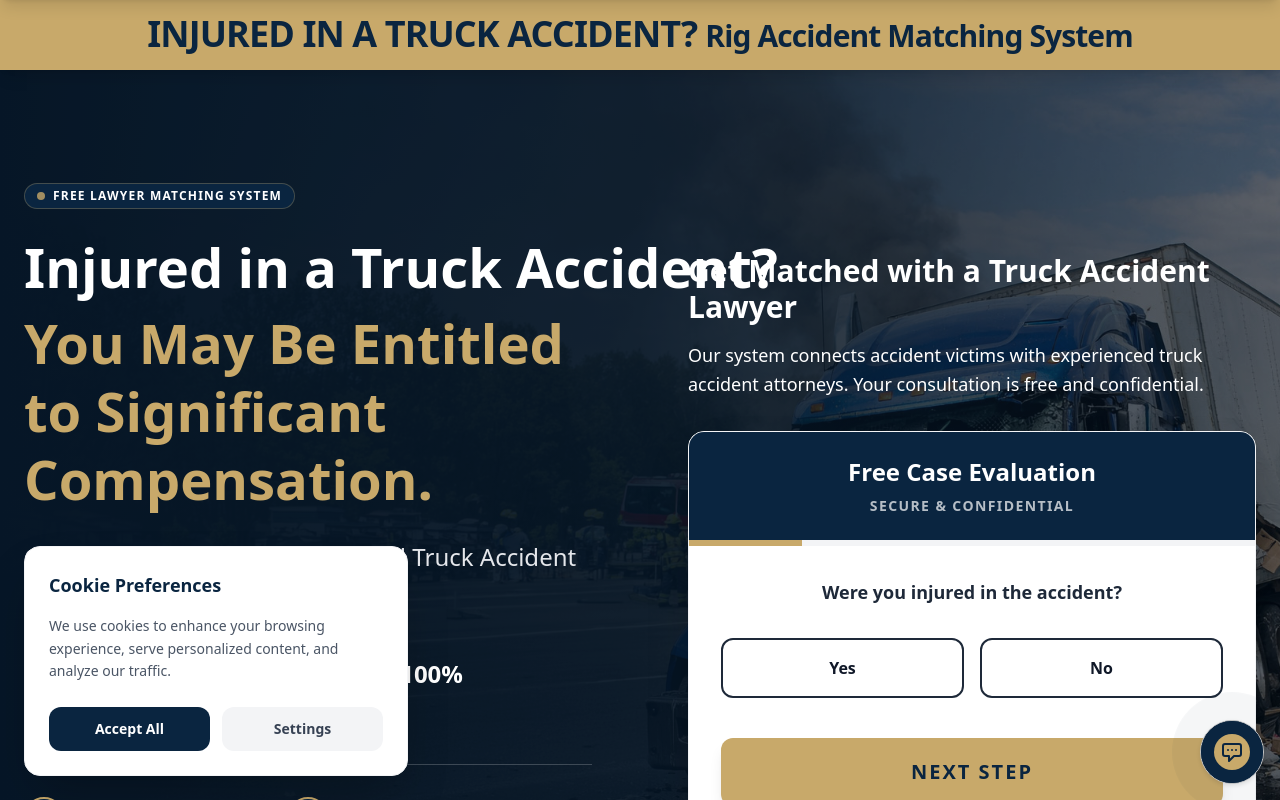
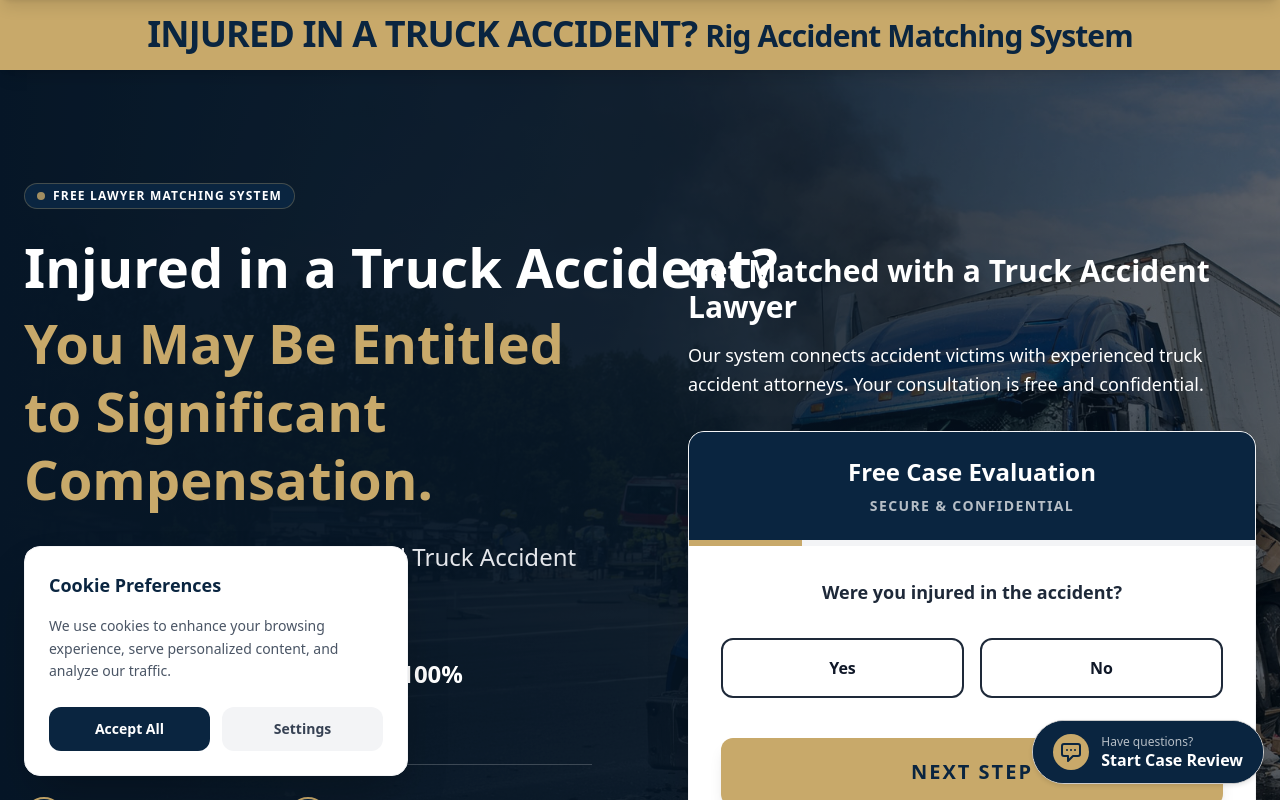
Before and after one commit to vetpalorganization-ux/Rig-Accident, a Next.js app: page / in a window 1280 px wide. Shown: the top 800 px of the page. Built offline with nearby package versions, Linux system fonts and the light colour scheme; a web font is replaced by a local one.

Commit message:
feat: Hide mobile CTA, show label on desktop ChatWidget

```diff
--- a/src/app/page.tsx
+++ b/src/app/page.tsx
@@ -526,7 +526,7 @@ export default function Home() {
       <CookieConsent />
 
       {/* Mobile CTA (Hidden on Desktop) */}
-      <div className="md:hidden fixed bottom-0 left-0 right-0 z-50 p-3 sm:p-4 pb-[calc(0.75rem+env(safe-area-inset-bottom))] sm:pb-[calc(1rem+env(safe-area-inset-bottom))] bg-white/95 backdrop-blur-md border-t border-gray-200 shadow-[0_-4px_20px_rgba(0,0,0,0.1)]">
+      <div className="hidden fixed bottom-0 left-0 right-0 z-50 p-3 sm:p-4 pb-[calc(0.75rem+env(safe-area-inset-bottom))] sm:pb-[calc(1rem+env(safe-area-inset-bottom))] bg-white/95 backdrop-blur-md border-t border-gray-200 shadow-[0_-4px_20px_rgba(0,0,0,0.1)]">
         <a
           href="#lead-form"
           className="block w-full bg-accent text-primary text-center font-bold py-3.5 sm:py-4 rounded-xl uppercase tracking-wider sm:tracking-widest shadow-lg text-base sm:text-lg"
--- a/src/components/ChatWidget.tsx
+++ b/src/components/ChatWidget.tsx
@@ -233,15 +233,26 @@ export const ChatWidget = () => {
         <button
           onClick={handleOpen}
           aria-label="Open chat"
-          className="relative bg-primary text-white rounded-full shadow-2xl hover:scale-105 transition-transform border border-[#CCCCCC] w-14 h-14 sm:w-16 sm:h-16 flex items-center justify-center"
+          className="group relative bg-primary text-white shadow-2xl hover:scale-105 transition-transform border border-[#CCCCCC] flex items-center justify-center rounded-full w-14 h-14 sm:h-16 sm:w-auto sm:px-5"
           style={{ boxShadow: '0 2px 4px rgba(0,0,0,0.1)' }}
         >
-          <span className="absolute inset-0 rounded-full bg-primary/60 animate-ping" aria-hidden="true"></span>
-          <span className="absolute inset-0 rounded-full bg-primary" aria-hidden="true"></span>
+          {/* Slower pulse with no pointer events */}
+          <span className="pointer-events-none absolute inset-0 rounded-full bg-primary/50 animate-[ping_3.5s_cubic-bezier(0,0,0.2,1)_infinite]" aria-hidden="true"></span>
+          <span className="pointer-events-none absolute inset-0 rounded-full bg-primary" aria-hidden="true"></span>
+
+          {/* Icon circle - always visible; left-aligned in pill on desktop */}
           <span className="relative z-10 flex items-center justify-center w-8 h-8 sm:w-9 sm:h-9 rounded-full bg-accent text-primary font-bold">
             <svg className="w-5 h-5 sm:w-6 sm:h-6" fill="none" viewBox="0 0 24 24" stroke="currentColor">
               <path strokeLinecap="round" strokeLinejoin="round" strokeWidth={2} d="M8 10h.01M12 10h.01M16 10h.01M9 16H5a2 2 0 01-2-2V6a2 2 0 012-2h14a2 2 0 012 2v8a2 2 0 01-2 2h-5l-5 5v-5z" />
             </svg>
+          </span>
+
+          {/* Desktop-only label to form oval/pill; hidden on mobile */}
+          <span className="hidden sm:flex relative z-10 items-center ml-3 text-left">
+            <span className="flex flex-col leading-tight">
+              <span className="text-xs text-white/70 font-medium">Have questions?</span>
+              <span className="font-bold">Start Case Review</span>
+            </span>
           </span>
         </button>
       )}
```
